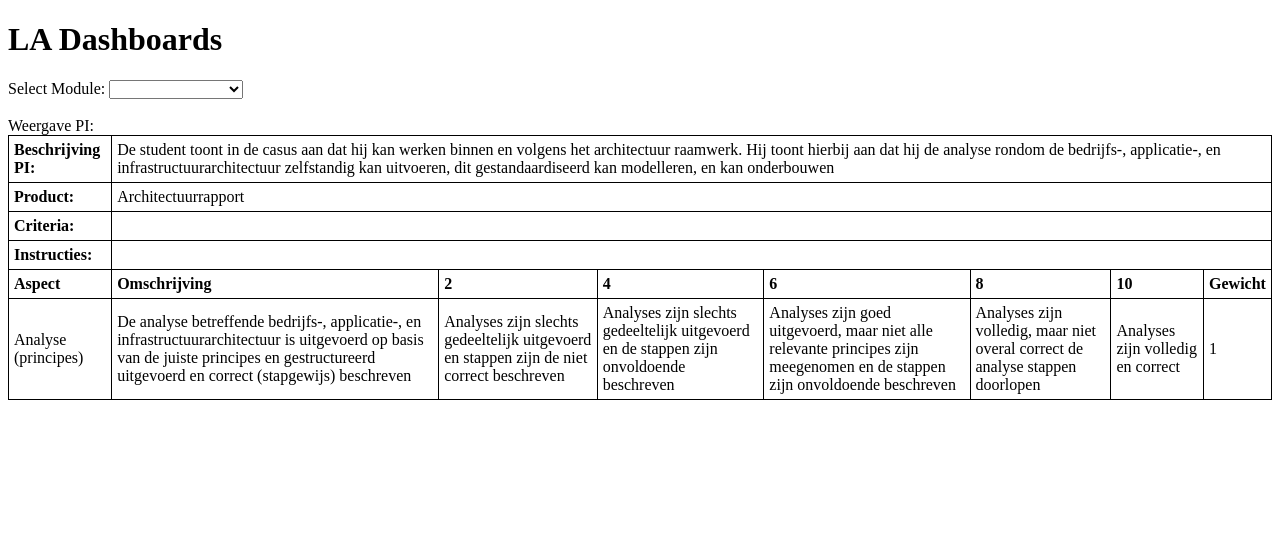
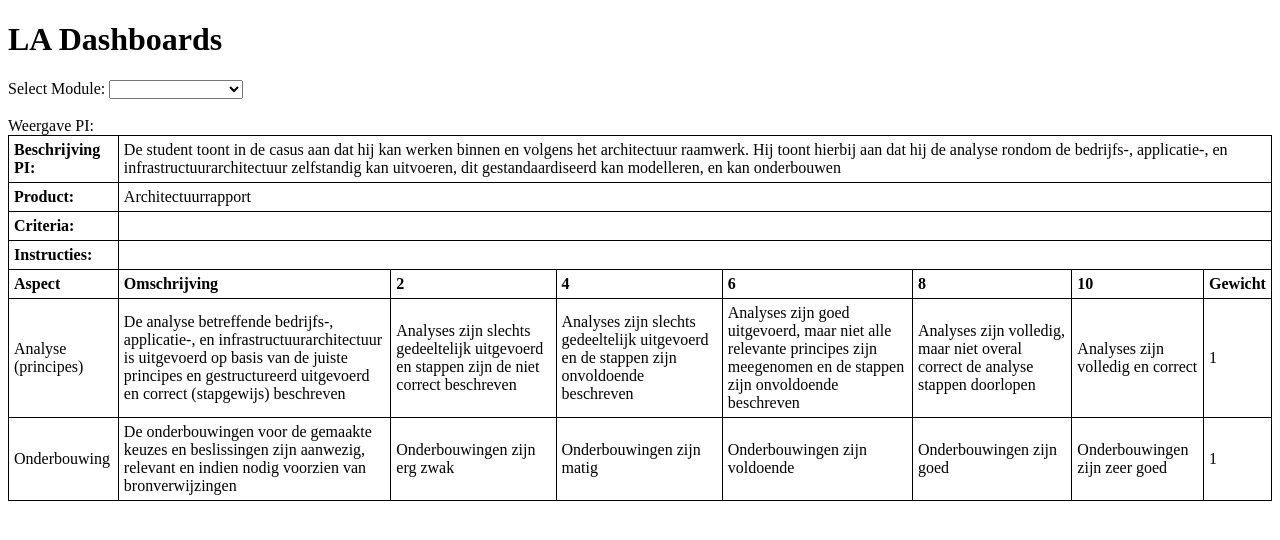
Before and after one commit to 1073427schroder/Zuyd-LA4D-Dashboards, an Angular app in the folder Dashboard_App/: page / in a window 1280 px wide. Shown: the top 540 px of the page. Built offline with nearby package versions, Linux system fonts and the light colour scheme.

Commit message:
Commit voor loop tabel vulling

```diff
--- a/Dashboard_App/src/app/prestatie-indicatoren/prestatie-indicator.ts
+++ b/Dashboard_App/src/app/prestatie-indicatoren/prestatie-indicator.ts
@@ -1,7 +1,9 @@
+import { PrestatieAspect } from "./prestatie-aspect";
+
 export class PrestatieIndicator{
   description: string;
   product: string;
   criteria: string;
   instructions: string;
-
+  arr: PrestatieAspect[];
 }
--- a/Dashboard_App/src/app/prestatie-indicatoren/prestatie-indicatoren.component.html
+++ b/Dashboard_App/src/app/prestatie-indicatoren/prestatie-indicatoren.component.html
@@ -4,19 +4,19 @@
     <table>
       <tr>
         <th>Beschrijving PI:</th>
-        <td colspan="7">De student toont in de casus aan dat hij kan werken binnen en volgens het architectuur raamwerk. Hij toont hierbij aan dat hij de analyse rondom de bedrijfs-, applicatie-, en infrastructuurarchitectuur zelfstandig kan uitvoeren, dit gestandaardiseerd kan modelleren, en kan onderbouwen</td>
+        <td colspan="7">{{pi.description}}</td>
       </tr>
       <tr>
         <th>Product:</th>
-        <td colspan="7">Architectuurrapport</td>
+        <td colspan="7">{{pi.product}}</td>
       </tr>
       <tr>
         <th>Criteria:</th>
-        <td colspan="7"></td>
+        <td colspan="7">{{pi.criteria}}</td>
       </tr>
       <tr>
         <th>Instructies:</th>
-        <td colspan="7"></td>
+        <td colspan="7">{{pi.instructions}}</td>
       </tr>
       <tr>
         <th>Aspect</th>
@@ -29,13 +29,23 @@
         <th>Gewicht</th>
       </tr>
       <tr>
-        <td>Analyse (principes)</td>
-        <td>De analyse betreffende bedrijfs-, applicatie-, en infrastructuurarchitectuur is uitgevoerd op basis van de juiste principes en gestructureerd uitgevoerd en correct (stapgewijs) beschreven</td>
-        <td>Analyses zijn slechts gedeeltelijk uitgevoerd en stappen zijn de niet correct beschreven</td>
-        <td>Analyses zijn slechts gedeeltelijk uitgevoerd en de stappen zijn onvoldoende beschreven</td>
-        <td>Analyses zijn goed uitgevoerd, maar niet alle relevante principes zijn meegenomen en de stappen zijn onvoldoende beschreven</td>
-        <td>Analyses zijn volledig, maar niet overal correct de analyse stappen doorlopen</td>
-        <td>Analyses zijn volledig en correct</td>
+        <td>{{pi.arr[0].aspect}}</td>
+        <td>{{pi.arr[0].description}}</td>
+        <td>{{pi.arr[0].txt2}}</td>
+        <td>{{pi.arr[0].txt4}}</td>
+        <td>{{pi.arr[0].txt6}}</td>
+        <td>{{pi.arr[0].txt8}}</td>
+        <td>{{pi.arr[0].txt10}}</td>
+        <td>{{pi.arr[0].weight}}</td>
+      </tr>
+      <tr>
+        <td>Onderbouwing</td>
+        <td>De onderbouwingen voor de gemaakte keuzes en beslissingen zijn aanwezig, relevant en indien nodig voorzien van bronverwijzingen</td>
+        <td>Onderbouwingen zijn erg zwak</td>
+        <td>Onderbouwingen zijn matig</td>
+        <td>Onderbouwingen zijn voldoende</td>
+        <td>Onderbouwingen zijn goed</td>
+        <td>Onderbouwingen zijn zeer goed</td>
         <td>1</td>
       </tr>
     </table>
--- a/Dashboard_App/src/app/prestatie-indicatoren/prestatie-indicatoren.component.ts
+++ b/Dashboard_App/src/app/prestatie-indicatoren/prestatie-indicatoren.component.ts
@@ -1,4 +1,8 @@
 import { Component, OnInit } from '@angular/core';
+import { PrestatieIndicator } from './prestatie-indicator';
+import { TestObj } from './test';
+
+
 
 @Component({
   selector: 'app-prestatie-indicatoren',
@@ -7,6 +11,37 @@ import { Component, OnInit } from '@angular/core';
 })
 export class PrestatieIndicatorenComponent implements OnInit {
 
+
+  pi: PrestatieIndicator = {
+    description: "De student toont in de casus aan dat hij kan werken binnen en volgens het architectuur raamwerk. Hij toont hierbij aan dat hij de analyse rondom de bedrijfs-, applicatie-, en infrastructuurarchitectuur zelfstandig kan uitvoeren, dit gestandaardiseerd kan modelleren, en kan onderbouwen",
+    product: "Architectuurrapport",
+    criteria: "",
+    instructions: "",
+    arr: [
+      {
+        aspect: "Analyse (principes)",
+        description: "De analyse betreffende bedrijfs-, applicatie-, en infrastructuurarchitectuur is uitgevoerd op basis van de juiste principes en gestructureerd uitgevoerd en correct (stapgewijs) beschreven",
+        txt2: "Analyses zijn slechts gedeeltelijk uitgevoerd en stappen zijn de niet correct beschreven",
+        txt4: "Analyses zijn slechts gedeeltelijk uitgevoerd en de stappen zijn onvoldoende beschreven",
+        txt6: "Analyses zijn goed uitgevoerd, maar niet alle relevante principes zijn meegenomen en de stappen zijn onvoldoende beschreven",
+        txt8: "Analyses zijn volledig, maar niet overal correct de analyse stappen doorlopen",
+        txt10: "Analyses zijn volledig en correct",
+        weight: 1
+      },
+      {
+        aspect: "Analyse (principes)",
+        description: "De analyse betreffende bedrijfs-, applicatie-, en infrastructuurarchitectuur is uitgevoerd op basis van de juiste principes en gestructureerd uitgevoerd en correct (stapgewijs) beschreven",
+        txt2: "Analyses zijn slechts gedeeltelijk uitgevoerd en stappen zijn de niet correct beschreven",
+        txt4: "Analyses zijn slechts gedeeltelijk uitgevoerd en de stappen zijn onvoldoende beschreven",
+        txt6: "Analyses zijn goed uitgevoerd, maar niet alle relevante principes zijn meegenomen en de stappen zijn onvoldoende beschreven",
+        txt8: "Analyses zijn volledig, maar niet overal correct de analyse stappen doorlopen",
+        txt10: "Analyses zijn volledig en correct",
+        weight: 1
+      }
+    ]
+  };
+
+
   constructor() { }
 
   ngOnInit() {
--- /dev/null
+++ b/Dashboard_App/src/app/prestatie-indicatoren/test.ts
@@ -0,0 +1,4 @@
+export class TestObj {
+  aspect: string;
+  description: string;
+}
```
Also changed, not shown: Dashboard_App/src/app/prestatie-indicatoren/prestatie-aspect.ts (added, +10 -0 lines).
